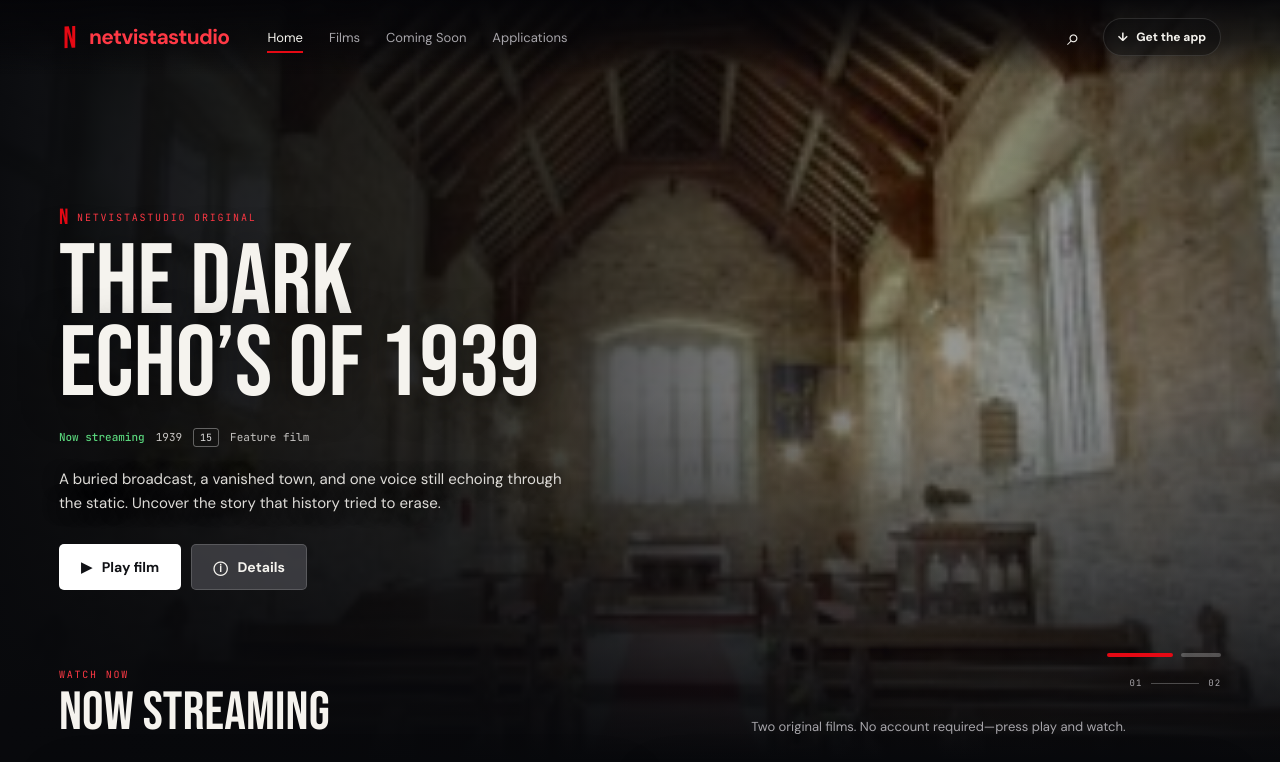
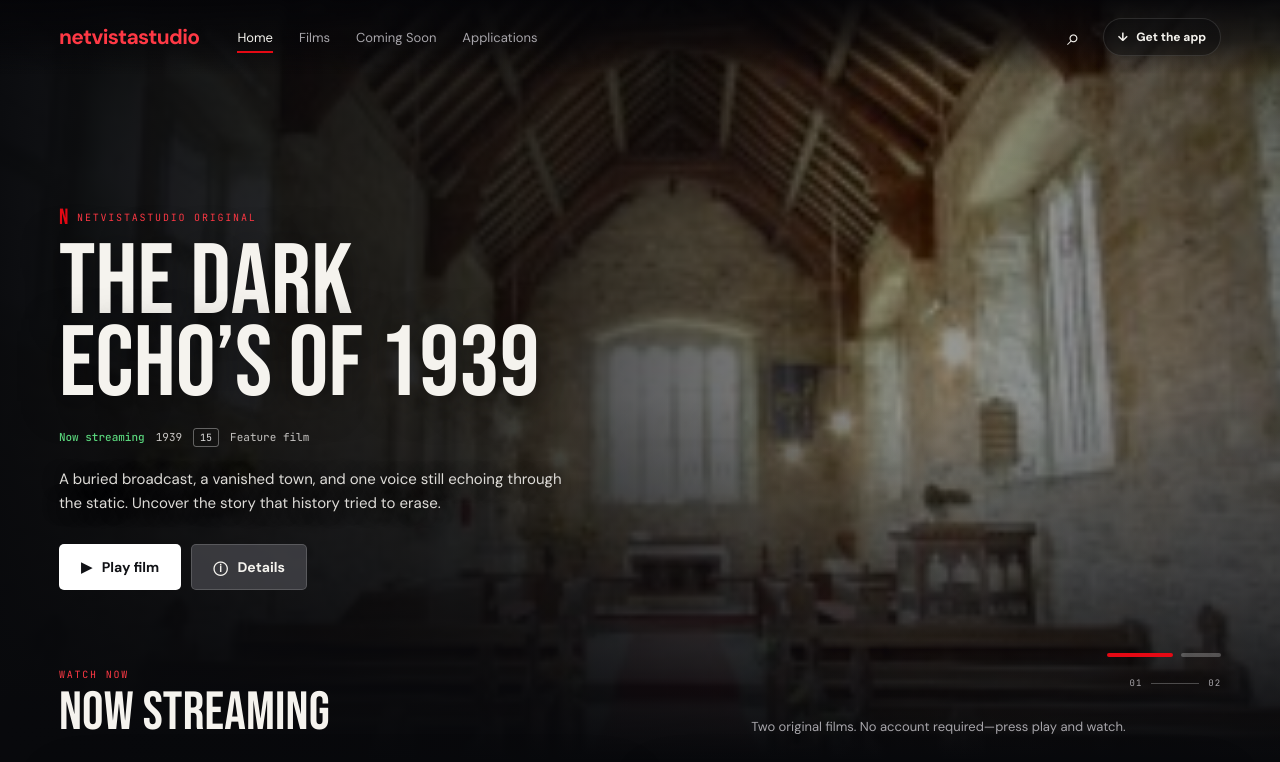
Before and after one commit to user1994g/400.github.io, a plain HTML site: page index.html in a window 1280 px wide. Shown: the top 762 px of the page. Drawn offline with Linux system fonts and the light colour scheme.

Commit message:
Remove header brand mark

```diff
--- a/assets/css/style.css
+++ b/assets/css/style.css
@@ -128,21 +128,10 @@ select:focus-visible {
   display: inline-flex;
   align-items: center;
   flex: 0 0 auto;
-  gap: 9px;
   color: var(--red-bright);
   font-size: 21px;
   font-weight: 700;
   letter-spacing: -.65px;
-}
-
-.brand-mark {
-  display: grid;
-  width: 21px;
-  height: 28px;
-  place-items: center;
-  color: var(--red);
-  font: 31px/1 var(--display);
-  transform: skewY(-3deg);
 }
 
 .primary-nav {
@@ -717,12 +706,7 @@ select:focus-visible {
   }
 
   .brand {
-    gap: 6px;
     font-size: 18px;
-  }
-
-  .brand-mark {
-    display: none;
   }
 
   .header-app-button {
--- a/index.html
+++ b/index.html
@@ -77,7 +77,6 @@
 
   <header class="site-header" id="site-header">
     <a class="brand" href="./" aria-label="netvistastudio home">
-      <span class="brand-mark" aria-hidden="true">N</span>
       <span>netvistastudio</span>
     </a>
 
```
Also changed, not shown: applications/index.html (+0 -1 lines).
